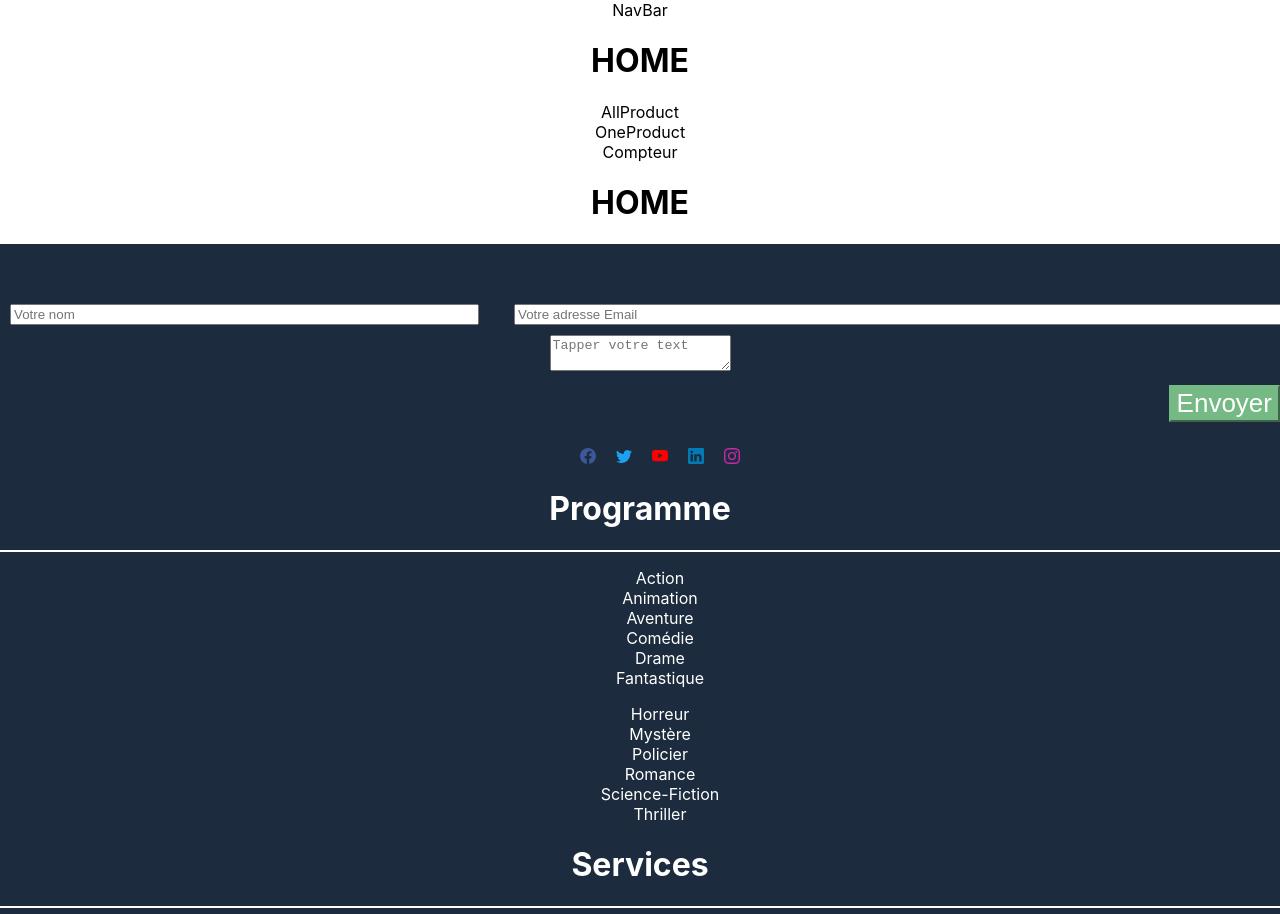
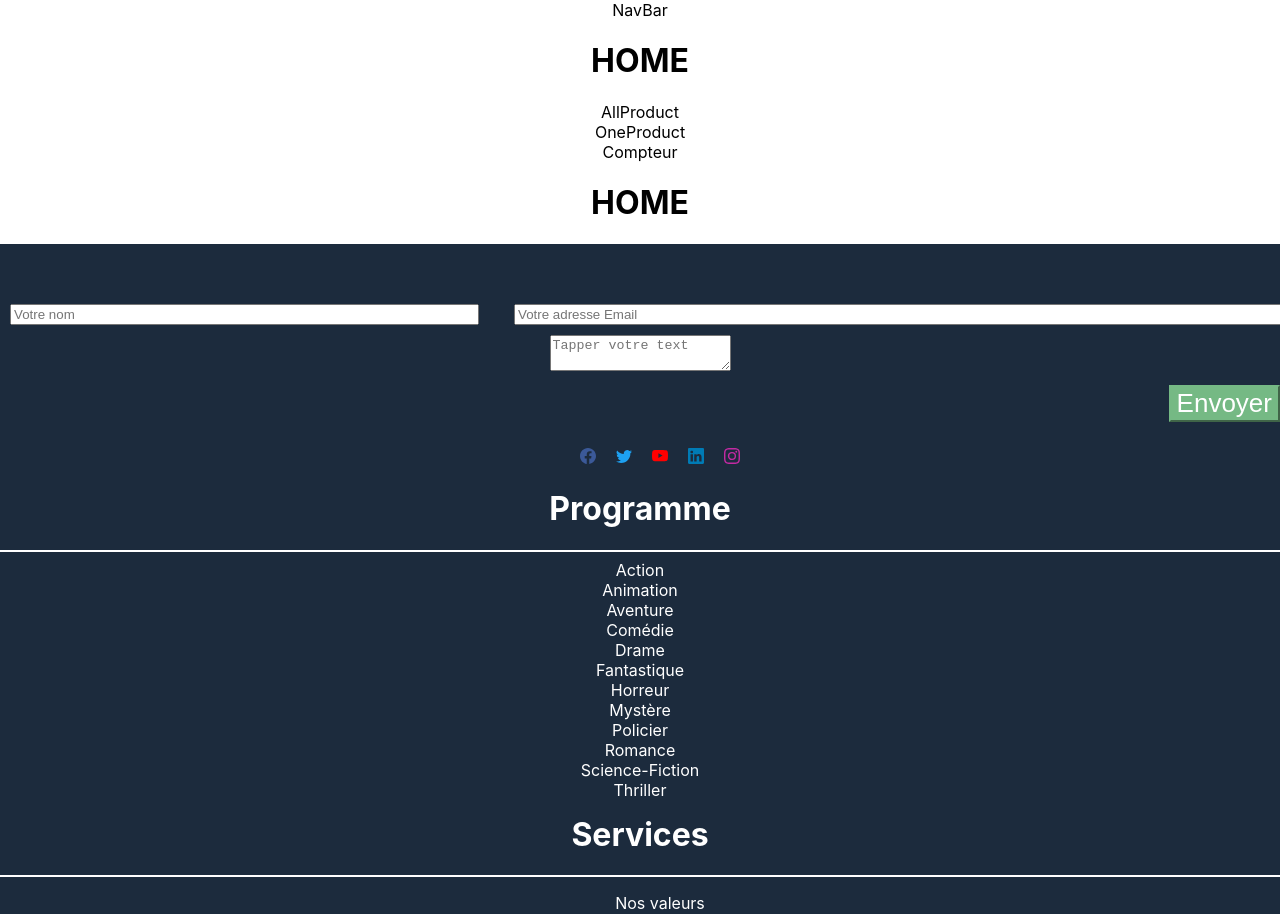
Before and after one commit to WildCodeSchool/2022-09-JS-RMT-JSCREW-projet2-team3, a React app in the folder frontend/: page / in a window 1280 px wide. Shown: the top 914 px of the page. Built offline with nearby package versions, Linux system fonts and the light colour scheme; the HTML template or start-up script is replaced by a standard one.

Commit message:
mise en place des categories

```diff
--- a/frontend/src/App.css
+++ b/frontend/src/App.css
@@ -112,3 +112,12 @@
   margin: 10px;
   margin-bottom: 0;
 }
+
+.nav-categorie {
+  margin: 0;
+  padding-left: 0;
+}
+
+.nav_services {
+  margin-top: 15px;
+}
--- a/frontend/src/components/Footer.jsx
+++ b/frontend/src/components/Footer.jsx
@@ -29,7 +29,7 @@
                 Envoyer
               </button>
             </div>
-            <div className="col-xs-6 col-sm-6 col-md-12 col-lg-12">
+            <div className="col-xs-12 col-sm-12 col-md-12 col-lg-12">
               <ul className="footer_social_link">
                 <svg
                   xmlns="http://www.w3.org/2000/svg"
@@ -87,7 +87,7 @@
             <div className="container">
               <hr />
             </div>
-            <div className="col-xs-6 col-sm-6 col-md-12 col-lg-12">
+            <div className="col-xs-12 col-sm-12 col-md-12 col-lg-12">
               <ul className="nav-categorie">
                 <li>Action</li>
                 <li>Animation</li>
```
